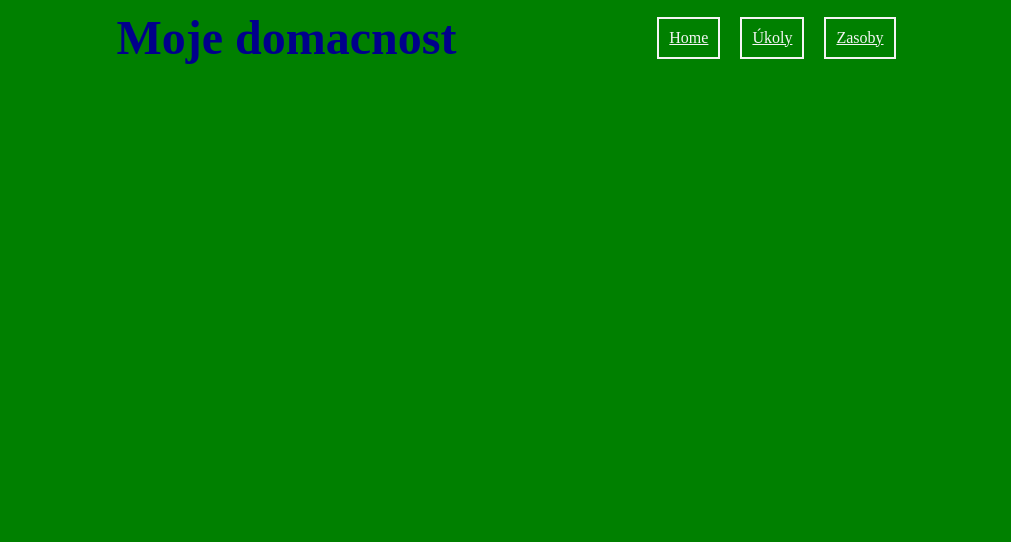
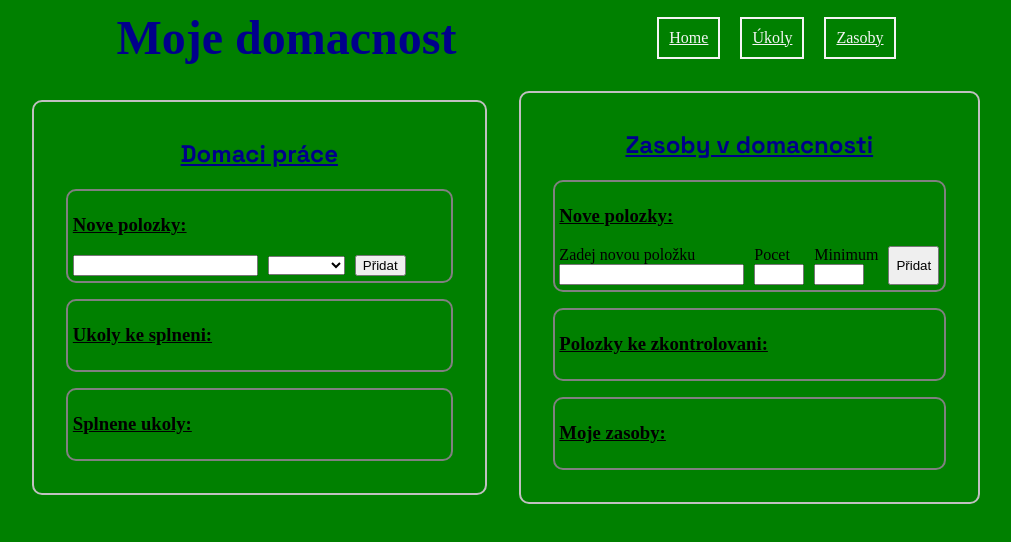
Before and after one commit to BarbaraStrbikova/Muj-projekt, a React (Vite) app: page / in a window 1280 px wide. Shown: the top 542 px of the page, without its empty margins (134-1145 px from the left). Built offline with nearby package versions, Linux system fonts and the light colour scheme; a web font is replaced by a local one.

Commit message:
pridani_sekce_main

```diff
--- a/src/App.jsx
+++ b/src/App.jsx
@@ -1,15 +1,14 @@
-import './App.scss'
-import { FormHomeworks } from './components/Forms/FormHomeworks'
-import { FormSupplies } from './components/Forms/FormSupplies'
+import './App.scss';
 
-import {Header} from './components/Header/Header'
+import {Header} from './components/Header/Header';
+import {Main} from './components/Main/Main';
 
 function App() {
    return (
     <>
     <Header />
-    {/* <FormHomeworks/>
-    <FormSupplies/> */}
+    <Main />
+
     </>
   )
 }
--- /dev/null
+++ b/src/components/Main/Main.jsx
@@ -0,0 +1,45 @@
+import './Main.scss';
+import { FormHomeworks } from '../Forms/FormHomeworks';
+import { FormSupplies } from '../Forms/FormSupplies';
+
+export function Main() {
+  return (
+    <div className="section container">
+        <section className="homeworks">
+            <h2 className="section__title">Domaci práce</h2>
+            <section className="homework__add border">
+                <h3 className="title">Nove polozky:</h3>
+
+            <FormHomeworks/>
+
+            </section>
+             <section className="homework__have border">
+                <h3 className="title">Ukoly ke splneni:</h3>
+
+            </section>
+             <section className="homework__completed border">
+               <h3 className="title">Splnene ukoly:</h3>
+            </section>
+
+        </section>
+
+        <section className="supplies">
+            <h2 className="section__title">Zasoby v domacnosti</h2>
+            <section className="supplies__add border">
+                <h3 className="title">Nove polozky:</h3>
+
+                <FormSupplies/>
+
+            </section>
+             <section className="supplies__check border">
+                <h3 className="title">Polozky ke zkontrolovani:</h3>
+            </section>
+             <section className="supplies__have border">
+                <h3 className="title">Moje zasoby:</h3>
+            </section>
+
+
+        </section>
+     </div>
+  )
+}
--- /dev/null
+++ b/src/components/Main/Main.scss
@@ -0,0 +1,30 @@
+@use "../../variables" as*;
+
+.homeworks,
+.supplies{
+    width: 50%;
+    border: 2px solid $border-color;
+    border-radius: 10px;
+    margin: 1em;
+    padding: 1em;
+}
+
+.section__title {
+     font-family: $title-font;
+    display: flex;
+    justify-content: center;
+    text-decoration: underline;
+    color: $text-color;
+}
+
+.border{
+    border: 2px solid grey;
+    border-radius: 10px;
+    margin: 1em;
+    padding:0.3em
+
+}
+
+.title {
+   text-decoration: underline;
+}
```
